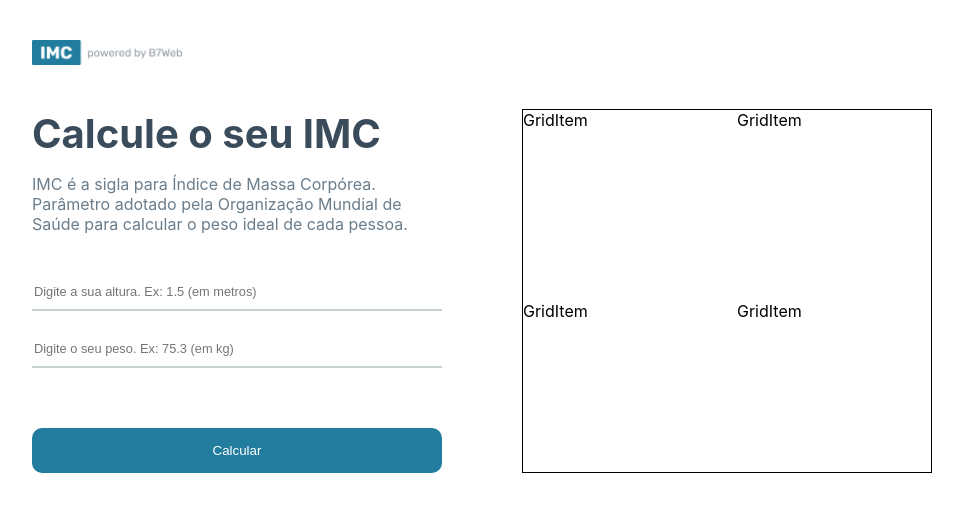
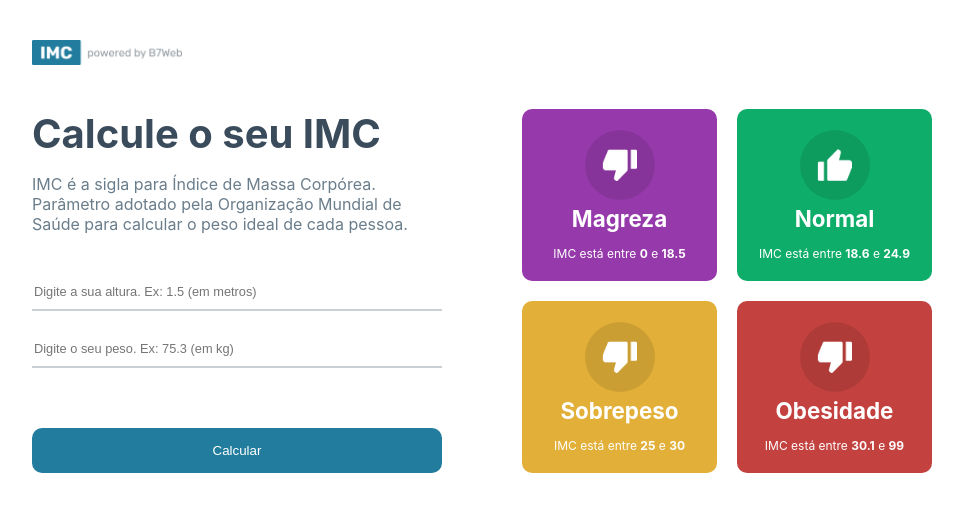
Before and after one commit to gafanhotoalexandre/react-imc, a React (Vite) app: page / in a window 1280 px wide. Shown: the top 512 px of the page, without its empty margins (158-1121 px from the left). Built offline with nearby package versions, Linux system fonts and the light colour scheme.

Commit message:
desenvolvendo o GridItem e pequenas correcoes

```diff
--- a/src/App.module.css
+++ b/src/App.module.css
@@ -70,7 +70,6 @@ header .headerContainer {
 
 .container .rightSide .grid {
   flex: 1;
-  border: 1px solid;
   display: grid;
   grid-template-columns: repeat(2, 1fr);
   gap: 20px;
--- a/src/App.tsx
+++ b/src/App.tsx
@@ -1,10 +1,10 @@
 import { useState } from 'react';
+
+import { imcLevels, calculateIMC } from './helpers/imc';
+import { GridItem } from './components/GridItem';
 
 import styles from './App.module.css';
 import poweredImage from './assets/powered.png';
-
-import { imcLevels, calculateIMC } from './helpers/imc';
-import { GridItem } from './components/GridItem';
 
 export function App() {
   const [heightField, setHeightField] = useState<number>(0);
--- a/src/components/GridItem/GridItem.module.css
+++ b/src/components/GridItem/GridItem.module.css
@@ -0,0 +1,31 @@
+.main {
+  flex: 1;
+  color: #fff;
+  border-radius: 10px;
+  display: flex;
+  justify-content: center;
+  align-items: center;
+  flex-direction: column;
+  padding: 20px;
+}
+
+.gridIcon {
+  width: 70px;
+  height: 70px;
+  border-radius: 50%;
+  background-color: rgba(0, 0, 0, .1);
+  display: flex;
+  justify-content: center;
+  align-items: center;
+}
+
+.gridTitle {
+  font-size: 1.4rem;
+  font-weight: 700;
+  margin-top: 5px;
+}
+
+.gridInfo {
+  font-size: .75rem;
+  margin-top: 14px;
+}
--- a/src/components/GridItem/index.tsx
+++ b/src/components/GridItem/index.tsx
@@ -1,5 +1,8 @@
 import { Level } from '../../helpers/imc';
+
 import styles from './GridItem.module.css';
+import upImage from '../../assets/up.png';
+import downImage from '../../assets/down.png';
 
 interface GridItemProps {
   item: Level
@@ -7,8 +10,19 @@ interface GridItemProps {
 
 export function GridItem({ item }: GridItemProps) {
   return (
-    <div>
-      GridItem
+    <div className={styles.main} style={{ backgroundColor: item.color }}>
+      <div className={styles.gridIcon}>
+        { item.icon === 'up' && <img src={upImage} alt="Positivo" width={35} /> }
+        { item.icon === 'down' && <img src={downImage} alt="Negativo" width={35} /> }
+      </div>
+
+      <div className={styles.gridTitle}>
+        { item.title }
+      </div>
+
+      <div className={styles.gridInfo}>
+        IMC está entre <strong>{item.imc[0]}</strong> e <strong>{item.imc[1]}</strong>
+      </div>
     </div>
   )
 }
--- a/src/helpers/imc.ts
+++ b/src/helpers/imc.ts
@@ -7,7 +7,7 @@ export type Level = {
 }
 
 export const imcLevels: Level[] = [
-  { title: 'Magreza', color: '#963aab', icon: 'down', imc: [0, 18.5] },
+  { title: 'Magreza', color: '#963aab', icon: 'down', imc: [0, 18.5] },// #96a3ab
   { title: 'Normal', color: '#0ead69', icon: 'up', imc: [18.6, 24.9] },
   { title: 'Sobrepeso', color: '#e2b039', icon: 'down', imc: [25, 30] },
   { title: 'Obesidade', color: '#c3423f', icon: 'down', imc: [30.1, 99] }
```
